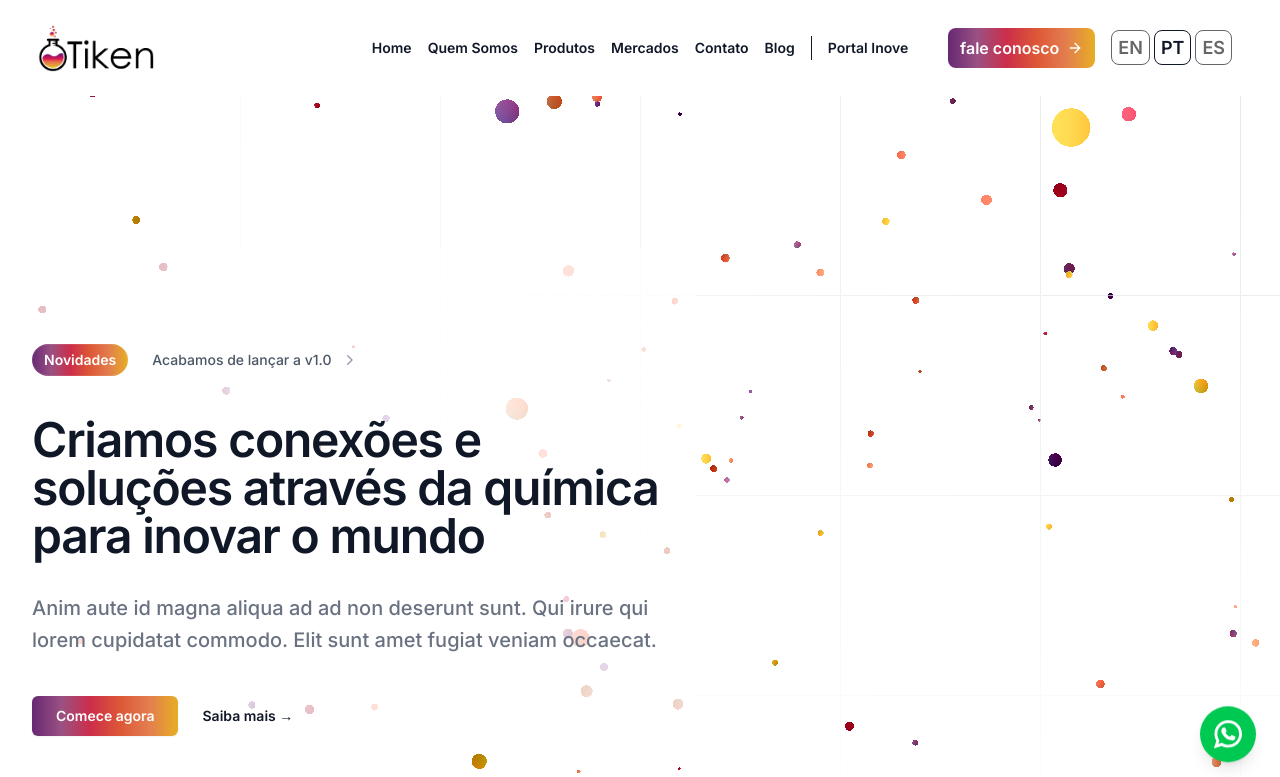
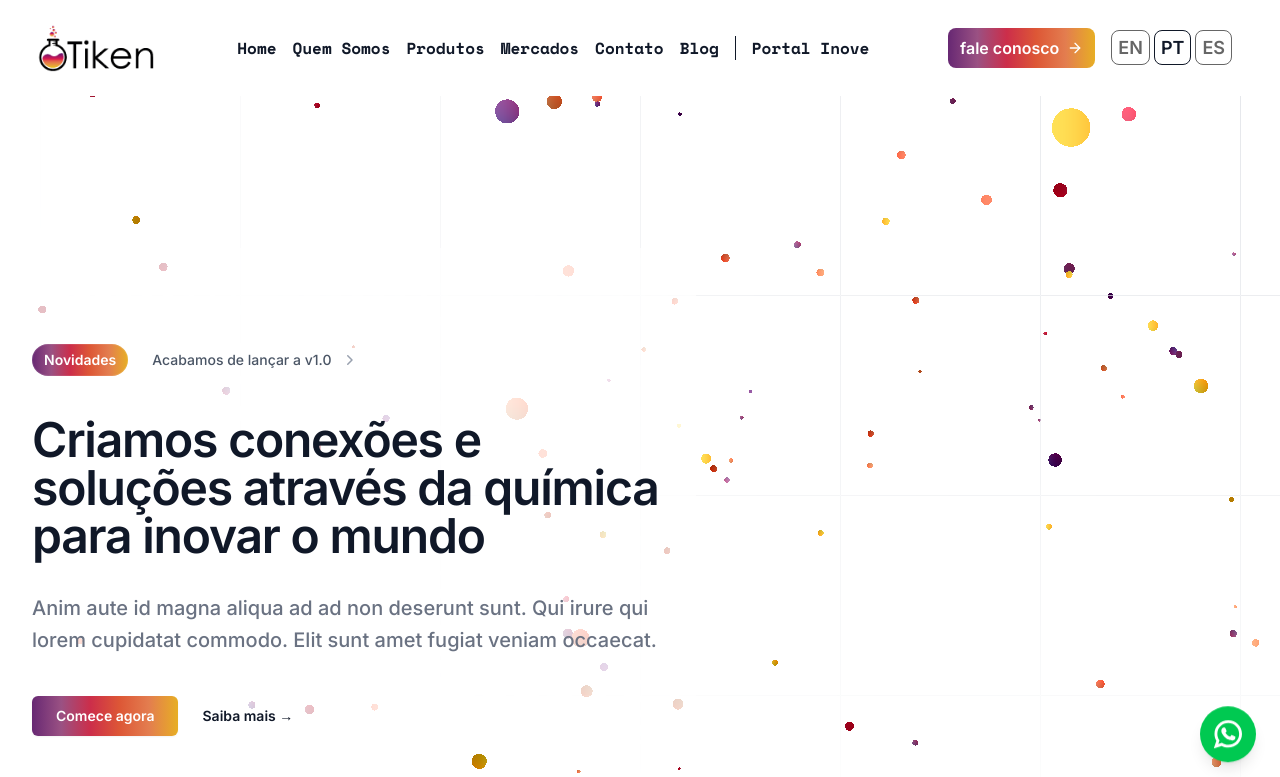
Before and after one commit to TrindadeBRA/trinitykit-next, a Next.js app: page / in a window 1280 px wide. Shown: the top 777 px of the page. Built offline with nearby package versions, Linux system fonts and the light colour scheme.

Commit message:
feat: main menu fonts added

```diff
--- a/app/globals.css
+++ b/app/globals.css
@@ -40,6 +40,22 @@ body {
     );
   }
 
+  .font-geist-sans {
+    font-family: var(--font-geist-sans), Arial, Helvetica, sans-serif;
+  }
+
+  .font-geist-mono {
+    font-family: var(--font-geist-mono), Arial, Helvetica, sans-serif;
+  }
+
+  .font-inter {
+    font-family: var(--font-inter), Arial, Helvetica, sans-serif;
+  }
+
+  .font-space-mono {
+    font-family: var(--font-space-mono), Arial, Helvetica, sans-serif;
+  }
+
   /* Gradiente para bordas verticais (de cima para baixo) */
   .border-gradient-vertical {
     position: relative;
@@ -60,6 +76,23 @@ body {
     left: auto;
     right: 0;
   }
+
+  /* Classes para as fontes */
+  .font-geist {
+    font-family: "Geist", sans-serif;
+  }
+
+  .font-geist-mono {
+    font-family: "Geist Mono", monospace;
+  }
+
+  .font-inter {
+    font-family: "Inter", sans-serif;
+  }
+
+  .font-space-mono {
+    font-family: "Space Mono", monospace;
+  }
 }
 
 .skiptranslate {
--- a/app/layout.tsx
+++ b/app/layout.tsx
@@ -7,24 +7,24 @@ import { WhatsAppFloat } from "../src/components/WhatsAppFloat";
 import Footer from "@/src/components/Footer";
 
 const geistSans = Geist({
-  variable: "--font-geist-sans",
-  subsets: ["latin"],
+  variable: '--font-geist-sans',
+  subsets: ['latin'],
 });
 
 const geistMono = Geist_Mono({
-  variable: "--font-geist-mono",
-  subsets: ["latin"],
+  variable: '--font-geist-mono',
+  subsets: ['latin'],
 });
 
 const inter = Inter({
-  subsets: ["latin"],
-  variable: "--font-inter",
+  variable: '--font-inter',
+  subsets: ['latin'],
 });
 
 const spaceMono = Space_Mono({
-  subsets: ["latin"],
-  variable: "--font-space-mono",
-  weight: ["400", "700"],
+  variable: '--font-space-mono',
+  subsets: ['latin'],
+  weight: ['400', '700'],
 });
 
 export const metadata: Metadata = {
@@ -56,7 +56,7 @@ export default function RootLayout({
       </head>
 
       <body
-        className={`${geistSans.variable} ${geistMono.variable} ${inter.variable} antialiased !bg-white !text-black pt-[96px]`}
+        className={`${geistSans.variable} ${geistMono.variable} ${inter.variable} ${spaceMono.variable} antialiased !bg-white !text-black pt-[96px]`}
       >
         <WhatsAppFloat
           whatsappNumber="5511999999999"
--- a/src/components/Navigation/index.tsx
+++ b/src/components/Navigation/index.tsx
@@ -48,9 +48,10 @@ export default function Navigation() {
       ${isFixed ? 'shadow-lg' : ''}
       ${isGradient ? 'bg-gradient-custom' : 'bg-white'}
     `)}>
-      <nav aria-label="Global" className={`flex items-center justify-between p-6 lg:px-8 transition-all duration-300 ${isFixed ? 'py-4' : 'py-6'}`}>
+      <nav aria-label="Global" className={`flex p-6 lg:px-8 transition-all duration-300 items-center justify-between ${isFixed ? 'py-4' : 'py-6'}`}>
 
-        <div className="flex lg:flex-1">
+        {/* Logo */}
+        <div className="flex w-auto">
           <a href="#" className="-m-1.5 p-1.5">
             <span className="sr-only">Tiken</span>
             <Image
@@ -63,8 +64,7 @@ export default function Navigation() {
           </a>
         </div>
 
-
-
+        {/* Menu mobile */}
         <div className="flex lg:hidden">
           <button
             type="button"
@@ -76,15 +76,17 @@ export default function Navigation() {
           </button>
         </div>
 
+        {/* Menu desktop */}
         <div className="hidden lg:flex gap-x-4 items-center">
           {navigation.map((item) => (
-            <a key={item.name} href={item.href} className={twMerge("text-sm/6 font-semibold text-gray-900", item.separator && "border-l border-gray-900 pl-4", isGradient && "text-white border-white")}>
+            <a key={item.name} href={item.href} className={twMerge("text-base font-semibold text-gray-900 font-space-mono font-bold ", item.separator && "border-l border-gray-900 pl-4", isGradient && "text-white border-white")}>
               {item.name}
             </a>
           ))}
         </div>
 
-        <div className="hidden lg:flex lg:flex-1 lg:justify-end lg:items-center">
+        {/* Botão fale conosco */}
+        <div className="hidden lg:flex items-center">
           <a href={"/#contato"} className={twMerge("mr-4 font-semibold flex items-center gap-x-2 bg-gradient-custom text-white px-3 py-2 rounded-lg", isGradient && "bg-white text-gray-900")}>fale conosco <ArrowRightIcon className="size-4" /></a>
           <LanguageSwitcher isGradient={isGradient} />
         </div>
@@ -93,8 +95,7 @@ export default function Navigation() {
 
 
 
-
-
+      {/* Menu mobile - Dialog */}
       <Dialog open={mobileMenuOpen} onClose={setMobileMenuOpen} className="lg:hidden z-50">
         <div className="fixed inset-0 z-10" />
         <DialogPanel className="fixed inset-y-0 right-0 z-50 w-full overflow-y-auto bg-white px-6 py-6 sm:max-w-sm sm:ring-1 sm:ring-gray-900/10">
@@ -125,7 +126,7 @@ export default function Navigation() {
                   <a
                     key={item.name}
                     href={item.href}
-                    className="-mx-3 block rounded-lg px-3 py-2 text-base/7 font-semibold text-gray-900 hover:bg-gray-50"
+                    className="-mx-3 block rounded-lg px-3 py-2 text-base/7 font-semibold text-gray-900 hover:bg-gray-50 font-space-mono font-bold"
                   >
                     {item.name}
                   </a>
```
